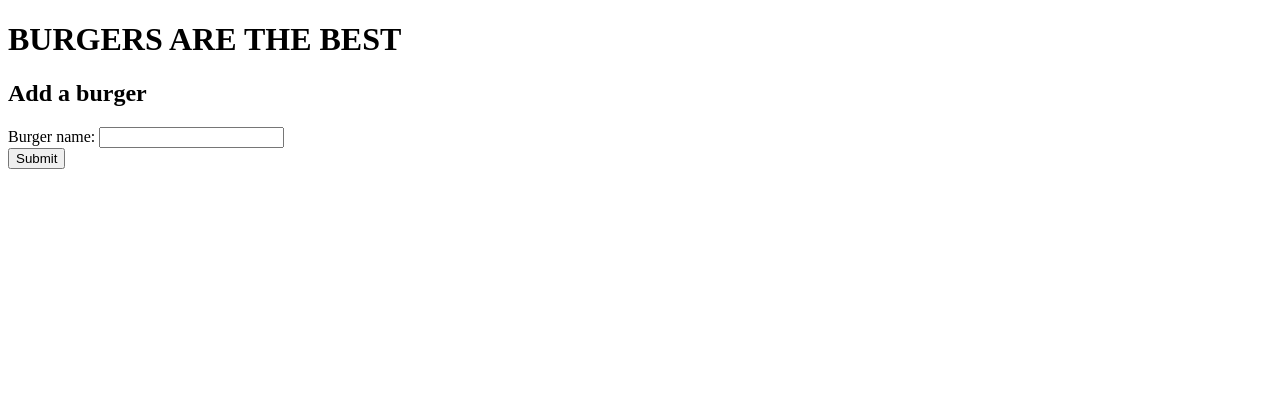
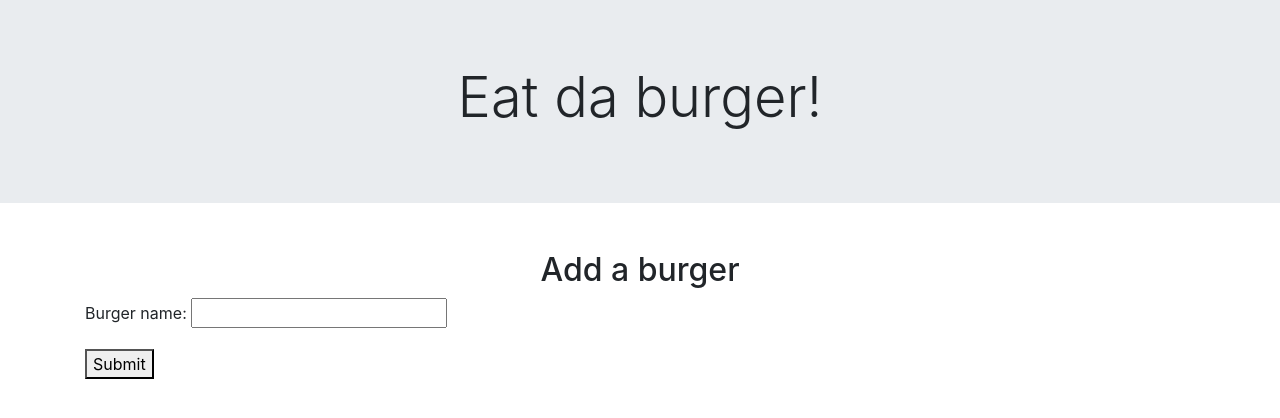
Before and after one commit to tinali91/burger, a Node server app: page / in a window 1280 px wide. Shown: the top 418 px of the page. Run offline with Node 20, Linux system fonts and the light colour scheme; data that the repository does not hold is empty; some libraries are stand-ins or nearby versions.

Commit message:
Added some bootstrap to handlebars layouts

```diff
--- a/views/index.handlebars
+++ b/views/index.handlebars
@@ -1,5 +1,12 @@
-<h1>BURGERS ARE THE BEST</h1>
+<div class="jumbotron jumbotron-fluid">
+  <div class="container">
+    <h1 class="display-4 text-center">Eat da burger!</h1>
+  </div>
+</div>
 
+<div class="container">
+  <div class="row">
+    <div class="col-md-6">
       <ul>
         {{#each burgers}}
         {{#unless devoured}}
@@ -12,7 +19,8 @@
         {{/unless}}
         {{/each}}
       </ul>
-
+    </div>
+    <div class="col-md-6">
       <ul>
         {{#each burgers}}
         {{#if devoured}}
@@ -22,8 +30,14 @@
         {{/if}}
         {{/each}}
       </ul>
+    </div>
+  </div>
+</div>
 
-<h2>Add a burger</h2>
+<div class="container">
+  <div class="row">
+    <div class="col-md-12">
+      <h2 class="text-center">Add a burger</h2>
       <form class="create-form">
 
         <div class="form-group">
@@ -33,3 +47,6 @@
 
         <button type="submit">Submit</button>
       </form>
+    </div>
+  </div>
+</div>
--- a/views/layouts/main.handlebars
+++ b/views/layouts/main.handlebars
@@ -1,13 +1,25 @@
 <!DOCTYPE html>
 <html lang="en">
+
 <head>
 	<meta charset="UTF-8">
+	<link rel="stylesheet" href="https://stackpath.bootstrapcdn.com/bootstrap/4.2.1/css/bootstrap.min.css" integrity="sha384-GJzZqFGwb1QTTN6wy59ffF1BuGJpLSa9DkKMp0DgiMDm4iYMj70gZWKYbI706tWS"
+	 crossorigin="anonymous">
 	<link rel="stylesheet" href="/assets/css/burger_style.css" type="text/css" />
 	<title>Burgers NOM NOM NOM</title>
 	<script src="https://code.jquery.com/jquery.js"></script>
 	<script src="/assets/js/burgers.js"></script>
 </head>
+
 <body>
 	{{{ body }}}
+
+	<script src="https://code.jquery.com/jquery-3.3.1.slim.min.js" integrity="sha384-q8i/X+965DzO0rT7abK41JStQIAqVgRVzpbzo5smXKp4YfRvH+8abtTE1Pi6jizo"
+	 crossorigin="anonymous"></script>
+	<script src="https://cdnjs.cloudflare.com/ajax/libs/popper.js/1.14.6/umd/popper.min.js" integrity="sha384-wHAiFfRlMFy6i5SRaxvfOCifBUQy1xHdJ/yoi7FRNXMRBu5WHdZYu1hA6ZOblgut"
+	 crossorigin="anonymous"></script>
+	<script src="https://stackpath.bootstrapcdn.com/bootstrap/4.2.1/js/bootstrap.min.js" integrity="sha384-B0UglyR+jN6CkvvICOB2joaf5I4l3gm9GU6Hc1og6Ls7i6U/mkkaduKaBhlAXv9k"
+	 crossorigin="anonymous"></script>
 </body>
+
 </html>
```
Lines whose indentation alone changed are shown as unchanged.
